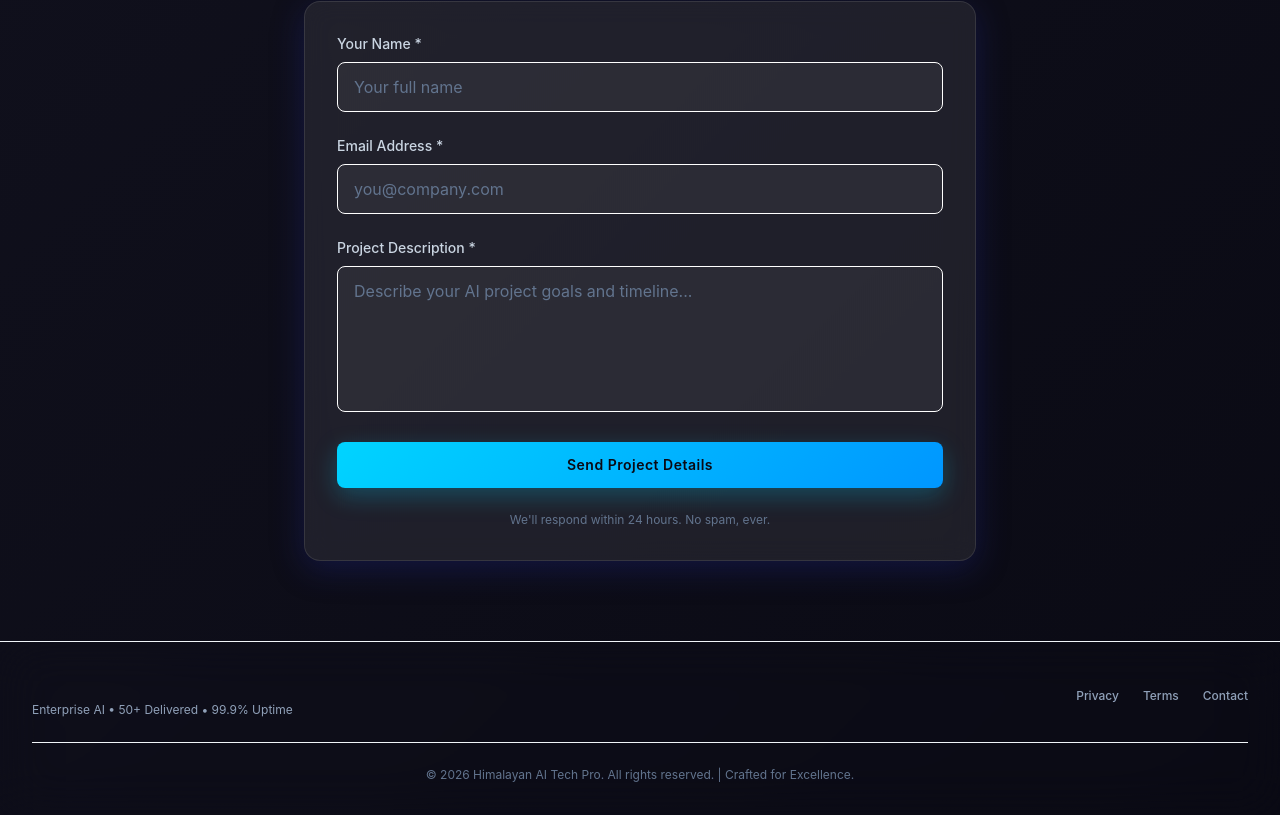
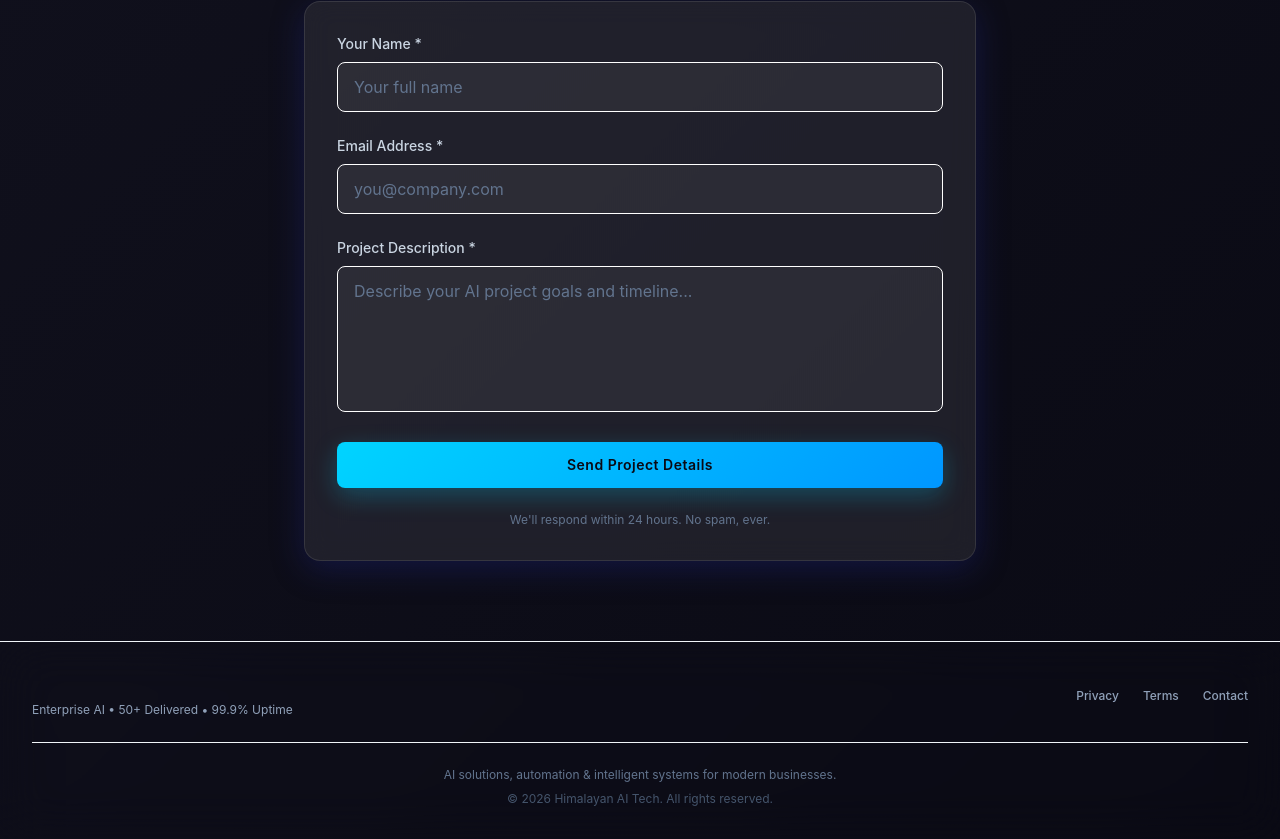
Before and after one commit to jaylamichhane81/himalayan-ai-tech-pro, a Next.js app in the folder frontend/: page / in a window 1280 px wide. Shown: the part 3746-4585 px from the top of the page. Before the commit the page ends 4561 px from the top, so only its background shows below. Built offline with nearby package versions, Linux system fonts and the light colour scheme.

Commit message:
Update: Footer text - AI solutions, automation & intelligent systems

```diff
--- a/frontend/components/Footer.tsx
+++ b/frontend/components/Footer.tsx
@@ -53,7 +53,10 @@ export function Footer() {
           viewport={{ once: true }}
         >
           <p className="text-xs text-slate-500">
-            © 2026 Himalayan AI Tech Pro. All rights reserved. | Crafted for Excellence.
+            AI solutions, automation & intelligent systems for modern businesses.
+          </p>
+          <p className="text-xs text-slate-600 mt-2">
+            © 2026 Himalayan AI Tech. All rights reserved.
           </p>
         </motion.div>
       </div>
```
